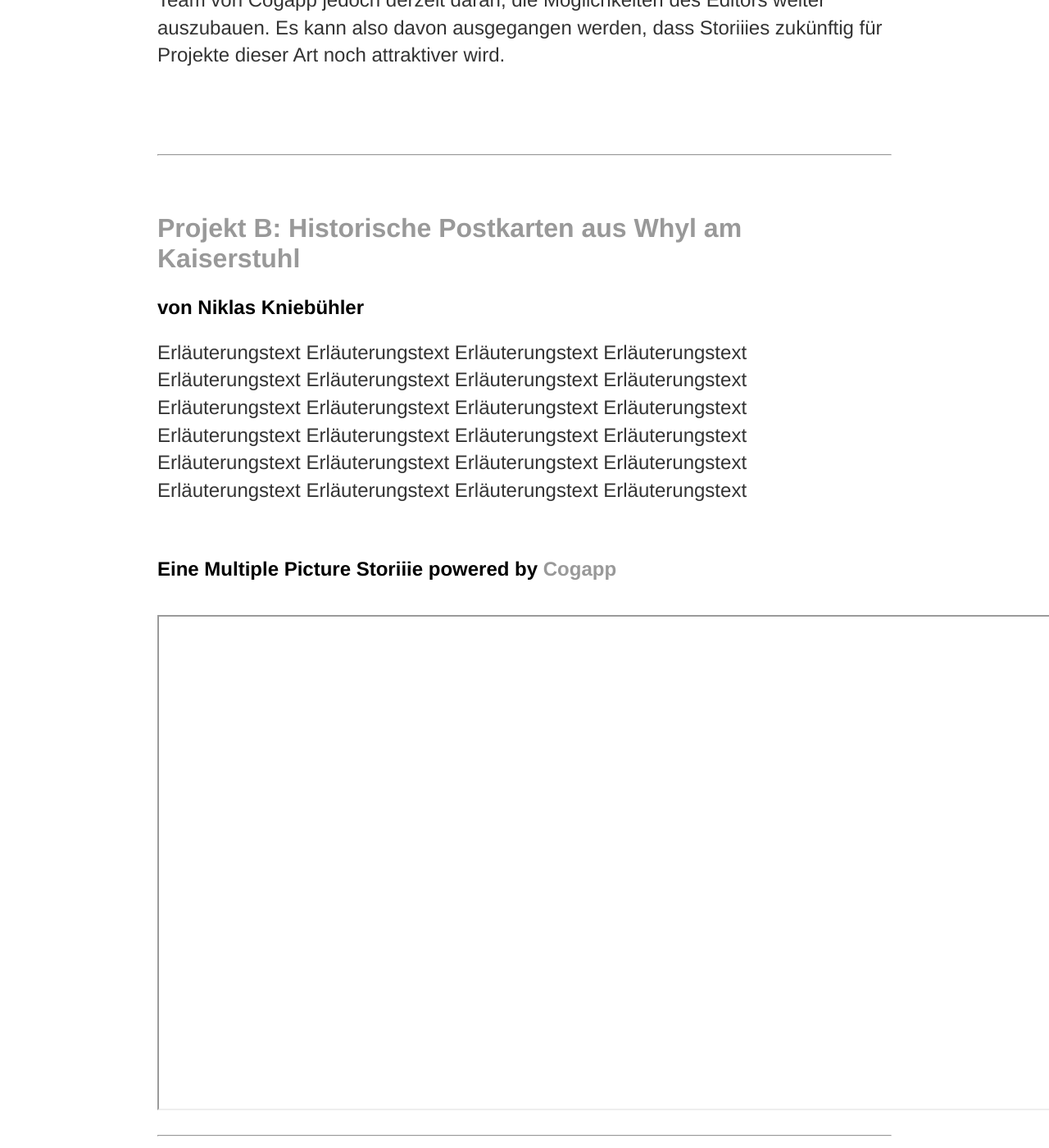
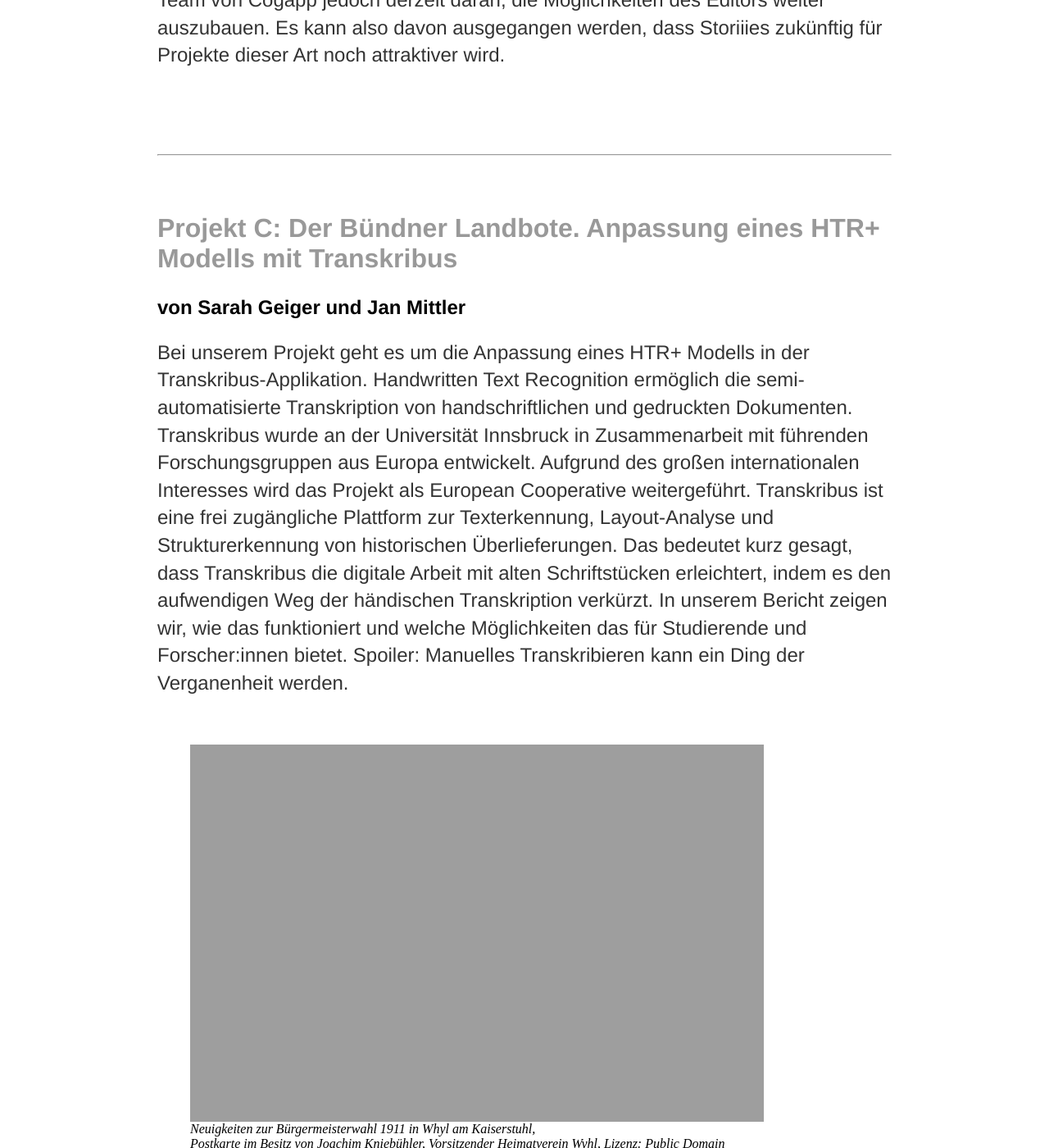
Before and after one commit to pieckh/dig-manu-studies, a Jekyll site: the page built from Studierendenprojekte/index.html, in a window 1280 px wide and 1400 px high, scrolled down 3920 px. Shown: the whole window at 82% size. Built offline with Jekyll 4.4.1, drawn with Linux system fonts in a browser that asks for light colours; some of the changed text lies outside the part shown.

Commit message:
Update index.html

```diff
--- a/Studierendenprojekte/index.html
+++ b/Studierendenprojekte/index.html
@@ -12,7 +12,7 @@ title: Studierendenprojekte
 		        <ul class="Inhalt" style="list-style-type:none;font-size:150%;">
 				<li style="margin-bottom: 12px;"><a href="#ProjektA">Projekt A: Lokalgeschichte im Kleinformat von Niklas Kniebühler</a></li>
    				<li style="margin-bottom: 12px;"><a href="#ProjektB">Projekt B: ###</a></li>
-                <li style="margin-bottom: 12px;"><a href="#ProjektC">Projekt C: ###</a></li>
+                <li style="margin-bottom: 12px;"><a href="#ProjektC">Projekt C: HTR für den "Bündner Landbote"</a></li>
 								</ul>
 
  <br/>
@@ -53,36 +53,21 @@ title: Studierendenprojekte
 <br/>
 <br/>
 
-	<div class="ProjektB"><h2 style="font-size:200%;font-family:'Helvetica', 'Arial', 'Sans-Serif';"><a name="ProkjektB">Projekt B: Historische Postkarten aus Whyl am Kaiserstuhl</a></h2>
-        <h3 style="font-size:150%;font-family:'Helvetica', 'Arial', 'Sans-Serif';">von Niklas Kniebühler</h3>
+	<div class="ProjektB"><h2 style="font-size:200%;font-family:'Helvetica', 'Arial', 'Sans-Serif';"><a name="ProkjektC">Projekt C: Der Bündner Landbote. Anpassung eines HTR+ Modells mit Transkribus</a></h2>
+        <h3 style="font-size:150%;font-family:'Helvetica', 'Arial', 'Sans-Serif';">von Sarah Geiger und Jan Mittler</h3>
 
-		<p>Erläuterungstext Erläuterungstext Erläuterungstext Erläuterungstext Erläuterungstext Erläuterungstext
-Erläuterungstext Erläuterungstext Erläuterungstext Erläuterungstext Erläuterungstext Erläuterungstext
-Erläuterungstext Erläuterungstext Erläuterungstext Erläuterungstext Erläuterungstext Erläuterungstext
-Erläuterungstext Erläuterungstext Erläuterungstext Erläuterungstext Erläuterungstext Erläuterungstext</p>
+		<p>Bei unserem Projekt geht es um die Anpassung eines HTR+ Modells in der Transkribus-Applikation. Handwritten Text Recognition ermöglich die semi-automatisierte Transkription von handschriftlichen und gedruckten Dokumenten. Transkribus wurde an der Universität Innsbruck in Zusammenarbeit mit führenden Forschungsgruppen aus Europa entwickelt. Aufgrund des großen internationalen Interesses wird das Projekt als European Cooperative weitergeführt. Transkribus ist eine frei zugängliche Plattform zur Texterkennung, Layout-Analyse und Strukturerkennung von historischen Überlieferungen. Das bedeutet kurz gesagt, dass Transkribus die digitale Arbeit mit alten Schriftstücken erleichtert, indem es den aufwendigen Weg der händischen Transkription verkürzt. In unserem Bericht zeigen wir, wie das funktioniert und welche Möglichkeiten das für Studierende und Forscher:innen bietet. Spoiler: Manuelles Transkribieren kann ein Ding der Verganenheit werden.</p>
+<br/>
+         <figure><img src="https://pieckh.github.io/dig-manu-studies/Postkarte Essig recto_000002.jpg" alt="Historische Postkarte mit Angaben zur Bürgermeisterwahl in Whyl am Kaiserstuhl" width="700" height="460" style="vertical-align:middle">
+          <figcaption style="text-align:left"><i>Neuigkeiten zur Bürgermeisterwahl 1911 in Whyl am Kaiserstuhl,<br/> Postkarte im Besitz von Joachim Kniebühler, Vorsitzender Heimatverein Wyhl, Lizenz: Public Domain</i></figcaption>
+    </figure>
         <br/>
-
-		<h3 style="font-size:150%;font-family:'Helvetica', 'Arial', 'Sans-Serif';">Eine Multiple Picture Storiiie powered by  <a href="https://www.cogapp.com" target="_blank">Cogapp</a></h3>
+<p>Wir wollten in unserem Projekt den "Bündner Landboten" transkribieren. Der Bündner Landbote aus Graubünden ist eine der ältesten über das E-Newspaperarchiv frei zugänglichen Zeitungen: <a href="https://www.e-newspaperarchives.ch">https://www.e-newspaperarchives.ch</a>.<p></p>
 <br/>
-
-<iframe width="150%" height="600" alt="Präsentation einer historischen Postkarte aus Whyl am Kaiserstuhl" src="https://storiiies.cogapp.com/viewer?manifest=https://pieckh.github.io/manifest_Postkarte_Test.json?embed=true" title="Postkarte_Gasthaus_Krone"></iframe>
+		<br/>
+        <br/>
 	</div>
-        <br/>
+ <br/>
 <hr/>
 <br/>
 <br/>
-
-	<div class="ProjektC"><h2 style="font-size:200%;font-family:'Helvetica', 'Arial', 'Sans-Serif';"><a name="ProkjektC">Projekt C: Historische Postkarten aus Whyl am Kaiserstuhl</a></h2>
-        <h3 style="font-size:150%;font-family:'Helvetica', 'Arial', 'Sans-Serif';">von Niklas Kniebühler</h3>
-
-		<p>Erläuterungstext Erläuterungstext Erläuterungstext Erläuterungstext Erläuterungstext Erläuterungstext
-Erläuterungstext Erläuterungstext Erläuterungstext Erläuterungstext Erläuterungstext Erläuterungstext
-Erläuterungstext Erläuterungstext Erläuterungstext Erläuterungstext Erläuterungstext Erläuterungstext
-Erläuterungstext Erläuterungstext Erläuterungstext Erläuterungstext Erläuterungstext Erläuterungstext</p>
-        <br/>
-
-		<h3 style="font-size:150%;font-family:'Helvetica', 'Arial', 'Sans-Serif';">Eine Multiple Picture Storiiie powered by  <a href="https://www.cogapp.com" target="_blank">Cogapp</a></h3>
-<br/>
-
-<iframe width="150%" height="600" alt="Präsentation einer historischen Postkarte aus Whyl am Kaiserstuhl" src="https://storiiies.cogapp.com/viewer?manifest=https://pieckh.github.io/manifest_Postkarte_Test.json?embed=true" title="Postkarte_Gasthaus_Krone"></iframe>
-	</div>
```
